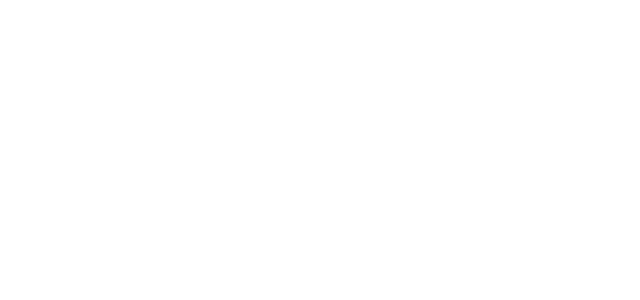
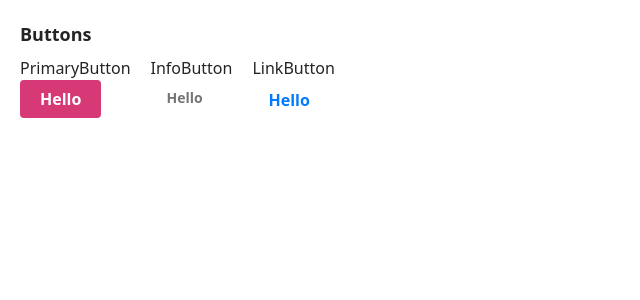
Before and after one commit to bdnaeem3/react-clothing-shop-ts, a React (Vite) app: page /components in a window 1280 px wide. Before the commit this address had no page. Shown: the top 300 px of the page, without its empty margins (0-640 px from the left). Built offline with nearby package versions, Linux system fonts and the light colour scheme.

Commit message:
Components Page added and button component added

```diff
--- a/src/App.jsx
+++ b/src/App.jsx
@@ -1,10 +1,12 @@
 import { BrowserRouter, Routes, Route } from "react-router";
+import Components from "./pages/components";
 
 function App() {
   return (
     <BrowserRouter>
       <Routes>
         <Route index element={"hello"} />
+        <Route path="components" element={<Components />} />
       </Routes>
     </BrowserRouter>
   )
--- /dev/null
+++ b/src/components/Button.jsx
@@ -0,0 +1,33 @@
+const baseStyles = 'px-4 py-2 rounded font-semibold transition duration-200';
+
+const variantStyles = {
+    primary: 'bg-[#d73977] text-white rounded px-[20px] py-[7px] cursor-pointer hover:bg-[#e10e60]',
+    info: 'text-[#757575] text-sm cursor-pointer',
+    link: 'text-[#007bff] text-base leading-6 cursor-pointer hover:text-[#0056b3]',
+};
+
+const Button = ({
+    children,
+    onClick,
+    type = 'button',
+    variant = 'primary',
+    disabled = false,
+    className = '',
+}) => {
+
+    console.log('variantStyles[variant]', variantStyles[variant]);
+
+
+    return (
+        <button
+            type={type}
+            onClick={onClick}
+            disabled={disabled}
+            className={`${baseStyles} ${variantStyles[variant] ? variantStyles[variant] : variantStyles['primary']}`}
+        >
+            {children}
+        </button>
+    );
+};
+
+export default Button;
--- /dev/null
+++ b/src/pages/components.jsx
@@ -0,0 +1,27 @@
+import Button from "../components/Button"
+
+function Components() {
+    return (
+        <main className="p-5">
+            <h2 className="mb-2 text-lg font-bold">Buttons</h2>
+            <div className="flex gap-[20px]">
+                <div>
+                    <p>PrimaryButton</p>
+                    <Button variant="primary">Hello</Button>
+                </div>
+
+                <div>
+                    <p>InfoButton</p>
+                    <Button variant="info">Hello</Button>
+                </div>
+
+                <div>
+                    <p>LinkButton</p>
+                    <Button variant="link">Hello</Button>
+                </div>
+            </div>
+        </main>
+    )
+}
+
+export default Components
```
